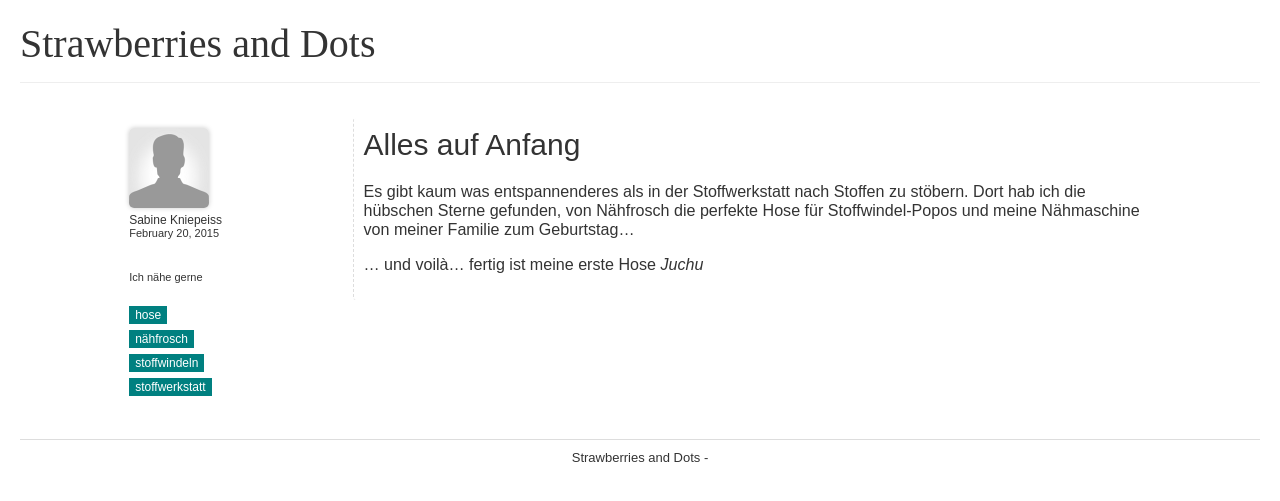
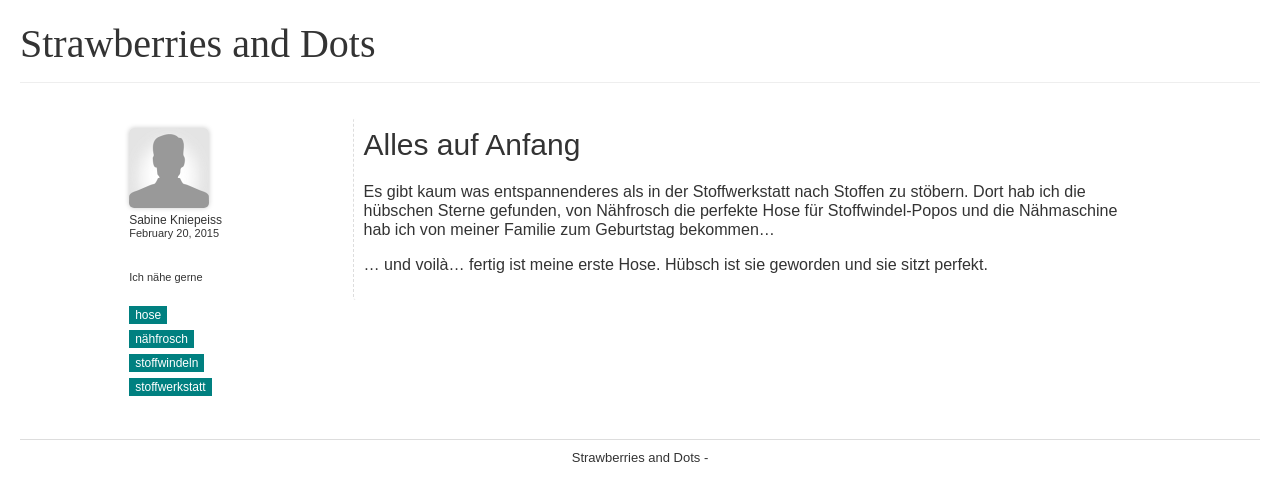
Before and after one commit to binekbine/strawberriesanddots, a Jekyll site: the page built from _posts/2015-02-20-alles-auf-anfang.markdown, in a window 1280 px wide. Shown: the top 501 px of the page. Built offline with Jekyll 4.4.1, drawn with Linux system fonts in a browser that asks for light colours; some web fonts are replaced.

Commit message:
/ ‘_posts/2015-02-20-alles-auf-anfang.markdown’

```diff
--- a/_posts/2015-02-20-alles-auf-anfang.markdown
+++ b/_posts/2015-02-20-alles-auf-anfang.markdown
@@ -8,6 +8,6 @@ image: /images/blog/Anfang2.jpg
 ---
 
 
- Es gibt kaum was entspannenderes als in der Stoffwerkstatt nach Stoffen zu stöbern. Dort hab ich die hübschen Sterne gefunden, von Nähfrosch die perfekte Hose für Stoffwindel-Popos und meine Nähmaschine von meiner Familie zum Geburtstag...
+ Es gibt kaum was entspannenderes als in der Stoffwerkstatt nach Stoffen zu stöbern. Dort hab ich die hübschen Sterne gefunden, von Nähfrosch die perfekte Hose für Stoffwindel-Popos und die Nähmaschine hab ich von meiner Familie zum Geburtstag bekommen...
 
-... und voilà... fertig ist meine erste Hose *Juchu*
+... und voilà... fertig ist meine erste Hose. Hübsch ist sie geworden und sie sitzt perfekt.
```
